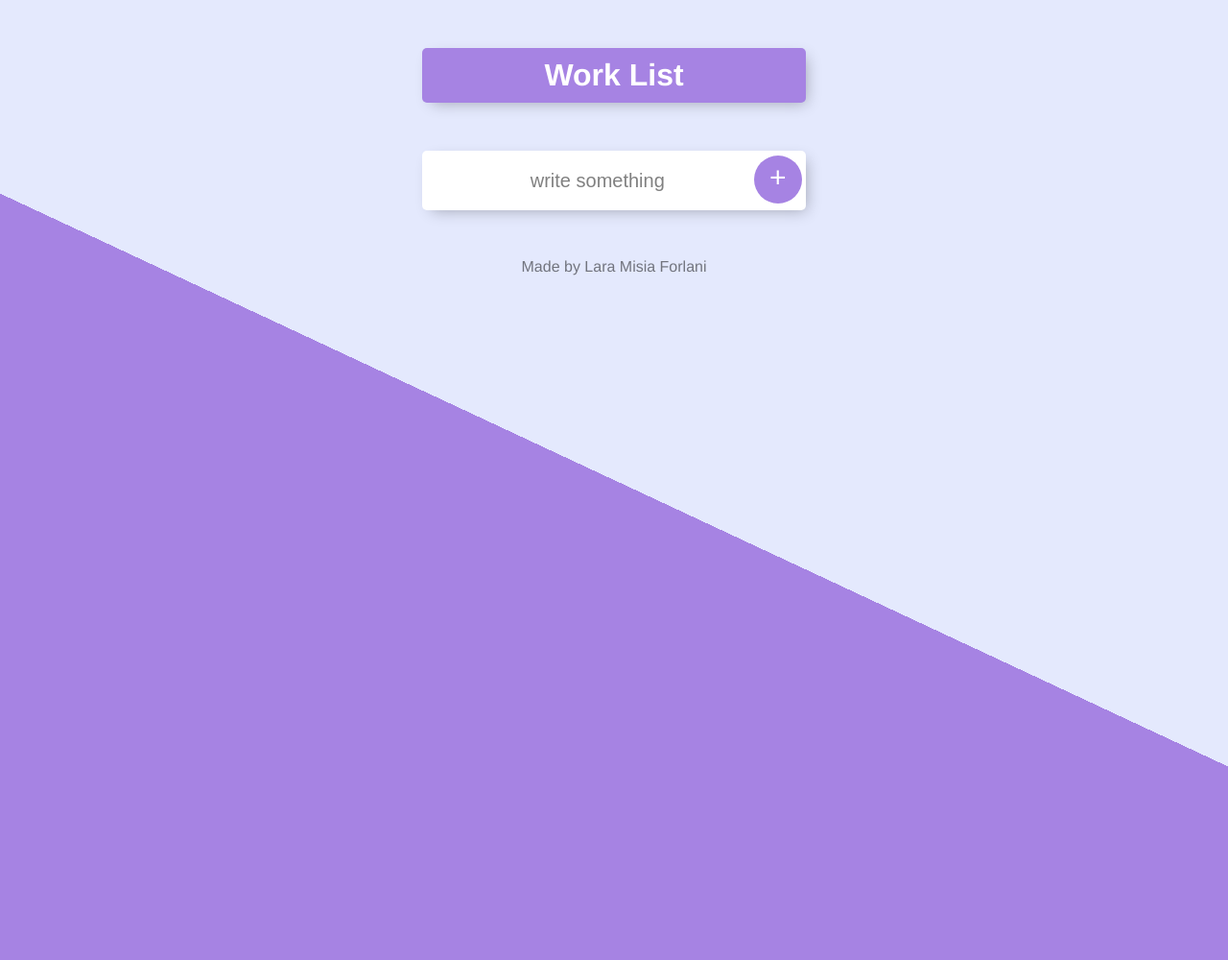
After one commit to la-rika/Udemy_WebDev, a Node server app: page /work in a window 1280 px wide. The commit adds this page. Shown: the whole page at 96% size. Run offline with Node 20, Linux system fonts and the light colour scheme.

Commit message:
todolist added work to do list and global css

```diff
--- a/toDoListEJS/app.js
+++ b/toDoListEJS/app.js
@@ -3,45 +3,47 @@ const bodyParser = require("body-parser");
 
 const app = express();
 
+//settaggio per utilizzare ejs
 app.set('view engine', 'ejs');
+app.use(bodyParser.urlencoded({ extended: true }));
+app.use(express.static('public')) //diciamo ad express dove andare a prendere i file a cui facciamo riferimento (css, img...)
+
+let newItems = ['something to do'];
+let workItems = [];
 
 app.get("/", (req, res) => {
+    const date = new Date(); //creo l'oggetto data di oggi
 
-    const date = new Date(); //creo l'oggetto data di oggi
-    const today = date.getDay(); //ottendo il giorno della settimana (dom-sab) (0-6)
-    let day = "";
-
-    switch (today) {
-        case 0:
-            day = "sunday";
-            break;
-        case 1:
-            day = "monday";
-            break;
-        case 2:
-            day = "thursday";
-            break;
-        case 3:
-            day = "tuesday";
-            break;
-        case 4:
-            day = "wednesday";
-            break;
-        case 5:
-            day = "friday";
-            break;
-        case 6:
-            day = "saturday";
-            break;
-        default:
-            console.log("error: the current date is " + today)
-            break;
+    let options = {
+        weekday: 'long', //string
+        day: 'numeric',  //number
+        month: 'long'    //string
     }
 
+    var day = date.toLocaleDateString('it-IT', options) //martedi 6 giugno
+
     //visualizzo il file list.ejs (ejs guarda sempre dentro la cartella views per i file)
-    //a questo file passo anche la variabil ekindOfDay che ha il valore di day (label: value)
-    res.render("list", { kindOfDay: day })
+    //a questo file passo anche la variabile kindOfDay che ha il valore di day (label: value)
+    //il file ejs all'intenro del quale usiamo l evariabili e' il ejs template
+    res.render("list", { title: day, newListItems: newItems }) //list: file in cui voglio usare i dati; {}: dati che voglio usare nel file html
 })
+
+app.post("/", (req, res) => {
+    let item = req.body.newItem;
+    if (req.body.list === 'Work List') { //list: valore del bottone che cambia in base al titolo della pagina e quindi alla route
+        workItems.push(item);
+        res.redirect("/work"); //quando avviene la post si e' reindirizzati alla home (get)salvandosi newItem
+    } else {
+        newItems.push(item);
+        res.redirect("/");
+    }
+
+})
+
+app.get("/work", (req, res) => {
+    res.render("list", { title: "Work List", newListItems: workItems });
+})
+
 
 app.listen(3000, (req, res) => {
     console.log("the server is running on port 3000 !");
--- /dev/null
+++ b/toDoListEJS/public/css/styles.css
@@ -0,0 +1,96 @@
+html {
+  background-color: #E4E9FD;
+  background-image: -webkit-linear-gradient(65deg, #A683E3 50%, #E4E9FD 50%);
+  min-height: 1000px;
+  font-family: 'helvetica neue';
+}
+
+h1 {
+  color: #fff;
+  padding: 10px;
+}
+
+.box {
+  max-width: 400px;
+  margin: 50px auto;
+  background: white;
+  border-radius: 5px;
+  box-shadow: 5px 5px 15px -5px rgba(0, 0, 0, 0.3);
+}
+
+#heading {
+  background-color: #A683E3;
+  text-align: center;
+}
+
+.item {
+  min-height: 70px;
+  display: flex;
+  align-items: center;
+  border-bottom: 1px solid #F1F1F1;
+}
+
+.item:last-child {
+  border-bottom: 0;
+}
+
+input:checked+p {
+  text-decoration: line-through;
+  text-decoration-color: #A683E3;
+}
+
+input[type="checkbox"] {
+  margin: 20px;
+}
+
+p {
+  margin: 0;
+  padding: 20px;
+  font-size: 20px;
+  font-weight: 200;
+  color: #00204a;
+}
+
+form {
+  text-align: center;
+  margin-left: 20px;
+}
+
+button {
+  min-height: 50px;
+  width: 50px;
+  border-radius: 50%;
+  border-color: transparent;
+  background-color: #A683E3;
+  color: #fff;
+  font-size: 30px;
+  padding-bottom: 6px;
+  border-width: 0;
+}
+
+input[type="text"] {
+  text-align: center;
+  height: 60px;
+  top: 10px;
+  border: none;
+  background: transparent;
+  font-size: 20px;
+  font-weight: 200;
+  width: 313px;
+}
+
+input[type="text"]:focus {
+  outline: none;
+  box-shadow: inset 0 -3px 0 0 #A683E3;
+}
+
+::placeholder {
+  color: grey;
+  opacity: 1;
+}
+
+footer {
+  color: white;
+  color: rgba(0, 0, 0, 0.5);
+  text-align: center;
+}
--- /dev/null
+++ b/toDoListEJS/views/footer.ejs
@@ -0,0 +1,7 @@
+</body>
+
+<footer>
+    Made by Lara Misia Forlani
+</footer>
+
+</html>
--- /dev/null
+++ b/toDoListEJS/views/header.ejs
@@ -0,0 +1,12 @@
+<!DOCTYPE html>
+<html>
+
+<head>
+    <meta charset='utf-8'>
+    <meta http-equiv='X-UA-Compatible' content='IE=edge'>
+    <title>To Do List</title>
+    <meta name='viewport' content='width=device-width, initial-scale=1'>
+    <link rel='stylesheet' type='text/css' media='screen' href='css/styles.css'>
+</head>
+
+<body>
--- a/toDoListEJS/views/list.ejs
+++ b/toDoListEJS/views/list.ejs
@@ -1,15 +1,25 @@
-<!DOCTYPE html>
-<html>
-<head>
-    <meta charset='utf-8'>
-    <meta http-equiv='X-UA-Compatible' content='IE=edge'>
-    <title>To Do List</title>
-    <meta name='viewport' content='width=device-width, initial-scale=1'>
-    <link rel='stylesheet' type='text/css' media='screen' href='main.css'>
-</head>
-<body>
+<!-- <%= %> : usare le variabili del file js -->
+<!-- <% %> : permette di scirvere js nel file html -->
 
-    <h1>Today is <%= kindOfDay %> </h1>
+<%- include("header") -%>
+    <div class="box" id="heading">
+        <h1><%= title %></h1>
+    </div>
 
-</body>
-</html>
+    <div class="box">
+        <% for(i=0; i <newListItems.length; i++) {%>
+            <div class="item">
+                <input type="checkbox">
+                <p> <%= newListItems[i] %></p>
+            </div>
+            <% } %>
+
+        <form action="/" method="post">
+            <input type="text" placeholder="write something" name="newItem" autocomplete="off">
+            <button type="submit" name="list" value="<%= title %>">+</button>
+        </form>
+    </div>
+<%- include("footer") -%>
+
+        <!-- LE DUE PARTI MANCANTI (INIZIO E FINE) SONO ALL'INTERNO DEI FILE HEADER E FOOTER. IN QUESTO MODO POSSONO ESSERE PIU FACILMENTE
+RICHIAMATE (include("")) ALL'INTERNO DEI VARI FILE AL POSTO DI CONTINUARE A RISCRIVERLE -->
```
